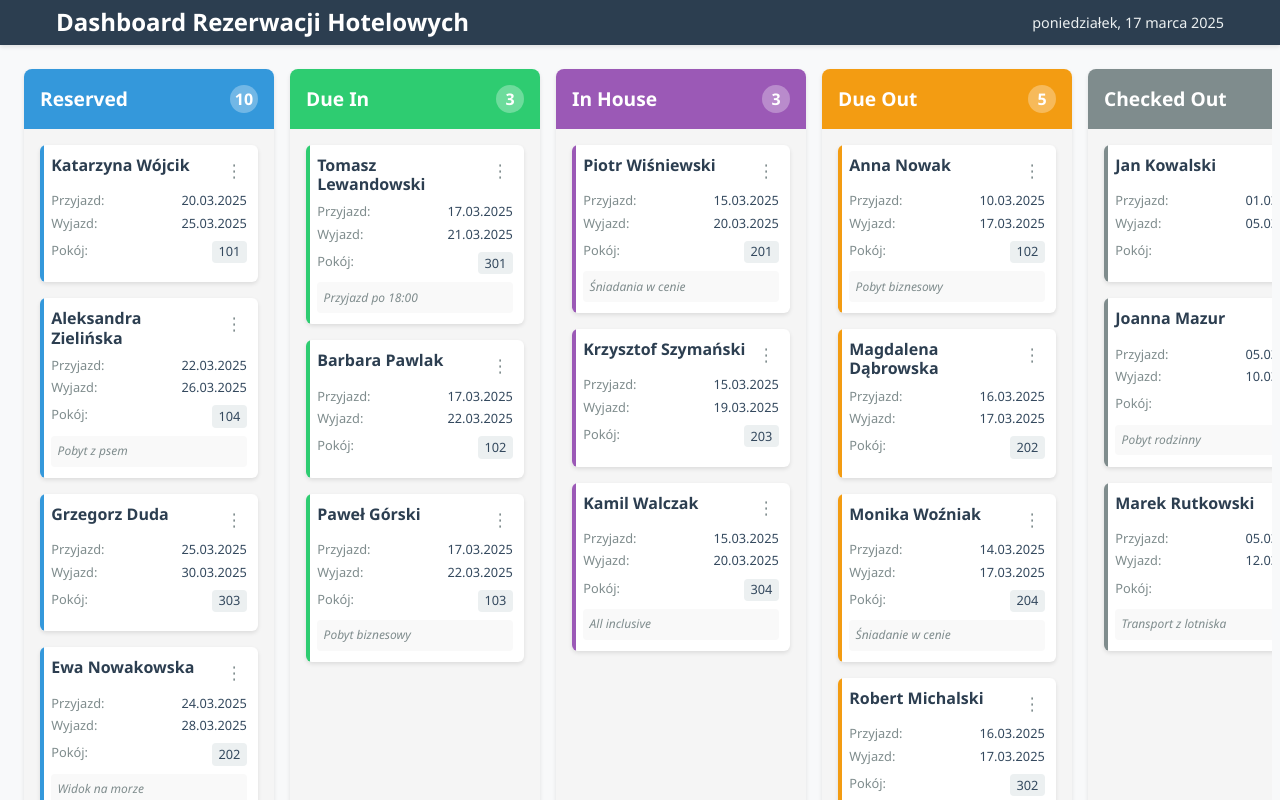
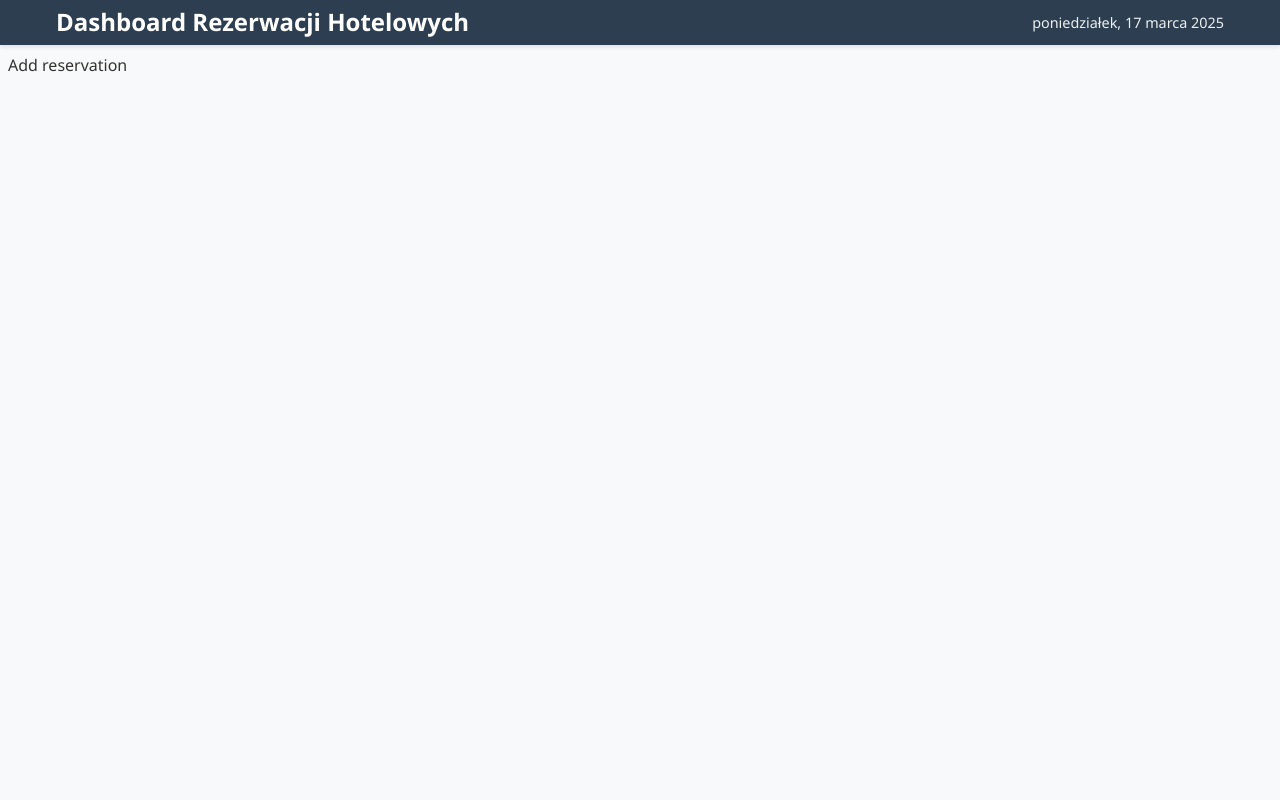
Before and after one commit to KaKarpinski/Reservations-dashboard, a React (Vite) app: page /add in a window 1280 px wide. Shown: the top 800 px of the page. Built offline with nearby package versions, Linux system fonts and the light colour scheme.

Commit message:
[RD-004] Install react-router and implement sample routes

```diff
--- a/package.json
+++ b/package.json
@@ -12,7 +12,8 @@
   "dependencies": {
     "json-server": "^1.0.0-beta.3",
     "react": "^19.0.0",
-    "react-dom": "^19.0.0"
+    "react-dom": "^19.0.0",
+    "react-router": "^7.3.0"
   },
   "devDependencies": {
     "@eslint/js": "^9.21.0",
--- a/src/App.css
+++ b/src/App.css
@@ -17,12 +17,3 @@
   padding: 0.5rem;
   overflow: hidden;
 }
-
-.loading {
-  display: flex;
-  justify-content: center;
-  align-items: center;
-  height: 50vh;
-  font-size: 1.2rem;
-  color: #7f8c8d;
-}
--- a/src/App.tsx
+++ b/src/App.tsx
@@ -1,40 +1,23 @@
-import { useState, useEffect } from "react";
 import "./App.css";
-import ReservationBoard from "./pages/ReservationsDashboard/ReservationBoard";
 import Header from "./components/Header/Header";
-import { Reservation } from "./types/reservation";
-import reservationsData from "./data/reservations.json";
-import { mapResponseObjectToReservation } from "./utils/reservationUtils";
+import { BrowserRouter, Routes, Route } from "react-router";
+import ReservationBoardWrapper from "./pages/ReservationsDashboard/Wrapper";
+import AddReservation from "./pages/AddReservation/AddReservation";
+import EditReservation from "./pages/EditReservation/EditReservation";
 
 function App() {
-  const [reservations, setReservations] = useState<Reservation[]>([]);
-  const [loading, setLoading] = useState(true);
-
-  useEffect(() => {
-    setTimeout(() => {
-      try {
-        const validReservations = reservationsData.reservations.map(
-          mapResponseObjectToReservation
-        );
-        setReservations(validReservations);
-      } catch (error) {
-        console.error("Błąd podczas przetwarzania danych rezerwacji:", error);
-      } finally {
-        setLoading(false);
-      }
-    }, 800);
-  }, []);
-
   return (
     <div className="app-container">
-      <Header />
-      <main className="main-content">
-        {loading ? (
-          <div className="loading">Ładowanie danych rezerwacji...</div>
-        ) : (
-          <ReservationBoard reservations={reservations} />
-        )}
-      </main>
+      <BrowserRouter>
+        <Header />
+        <main className="main-content">
+          <Routes>
+            <Route path="/" element={<ReservationBoardWrapper />} />
+            <Route path="/add" element={<AddReservation />} />
+            <Route path="/edit" element={<EditReservation />} />
+          </Routes>
+        </main>
+      </BrowserRouter>
     </div>
   );
 }
--- a/src/components/Header/Header.css
+++ b/src/components/Header/Header.css
@@ -30,3 +30,10 @@
   color: #ecf0f1;
   text-align: right;
 }
+a {
+  color: white;
+}
+
+a:hover {
+  color: lightgrey;
+}
--- a/src/components/Header/Header.tsx
+++ b/src/components/Header/Header.tsx
@@ -1,4 +1,5 @@
 import React from 'react';
+import { NavLink } from "react-router";
 import './Header.css';
 
 const Header: React.FC = () => {
@@ -6,15 +7,17 @@ const Header: React.FC = () => {
     <header className="header">
       <div className="header-content">
         <div className="logo">
-          <h1>Dashboard Rezerwacji Hotelowych</h1>
+          <NavLink to="/">
+            <h1>Dashboard Rezerwacji Hotelowych</h1>
+          </NavLink>
         </div>
         <div className="header-actions">
           <div className="date-display">
-            {new Date().toLocaleDateString('pl-PL', {
-              weekday: 'long',
-              year: 'numeric',
-              month: 'long',
-              day: 'numeric'
+            {new Date().toLocaleDateString("pl-PL", {
+              weekday: "long",
+              year: "numeric",
+              month: "long",
+              day: "numeric",
             })}
           </div>
         </div>
--- /dev/null
+++ b/src/pages/AddReservation/AddReservation.tsx
@@ -0,0 +1,7 @@
+const AddReservation: React.FC = () => {
+  return (
+    <div>Add reservation</div>
+  )
+}
+
+export default AddReservation;
--- /dev/null
+++ b/src/pages/EditReservation/EditReservation.tsx
@@ -0,0 +1,7 @@
+const EditReservation: React.FC = () => {
+  return (
+    <div>Edit reservation</div>
+  )
+}
+
+export default EditReservation;
--- a/src/pages/ReservationsDashboard/ReservationBoard.css
+++ b/src/pages/ReservationsDashboard/ReservationBoard.css
@@ -14,3 +14,11 @@
   background-color: #ecf0f1;
   border-radius: 4px;
 }
+.loading {
+  display: flex;
+  justify-content: center;
+  align-items: center;
+  height: 50vh;
+  font-size: 1.2rem;
+  color: #7f8c8d;
+}
--- /dev/null
+++ b/src/pages/ReservationsDashboard/Wrapper.tsx
@@ -0,0 +1,36 @@
+import { useEffect, useState } from "react";
+import { Reservation } from "../../types/reservation";
+import reservationsData from "./../../data/reservations.json";
+import { mapResponseObjectToReservation } from "../../utils/reservationUtils";
+import ReservationBoard from "./ReservationBoard";
+import "./ReservationBoard.css";
+
+const ReservationBoardWrapper: React.FC = () => {
+  const [reservations, setReservations] = useState<Reservation[]>([]);
+  const [loading, setLoading] = useState(true);
+
+  useEffect(() => {
+    setTimeout(() => {
+      try {
+        const validReservations = reservationsData.reservations.map(
+          mapResponseObjectToReservation
+        );
+        setReservations(validReservations);
+      } catch (error) {
+        console.error("Błąd podczas przetwarzania danych rezerwacji:", error);
+      } finally {
+        setLoading(false);
+      }
+    }, 800);
+  }, []);
+
+  return (
+    loading ? (
+      <div className="loading">Ładowanie danych rezerwacji...</div>
+    ) : (
+      <ReservationBoard reservations={reservations} />
+    )
+  )
+}
+
+export default ReservationBoardWrapper;
```
Also changed, not shown: 1 other file (tests, documents, lock files or other folders).
